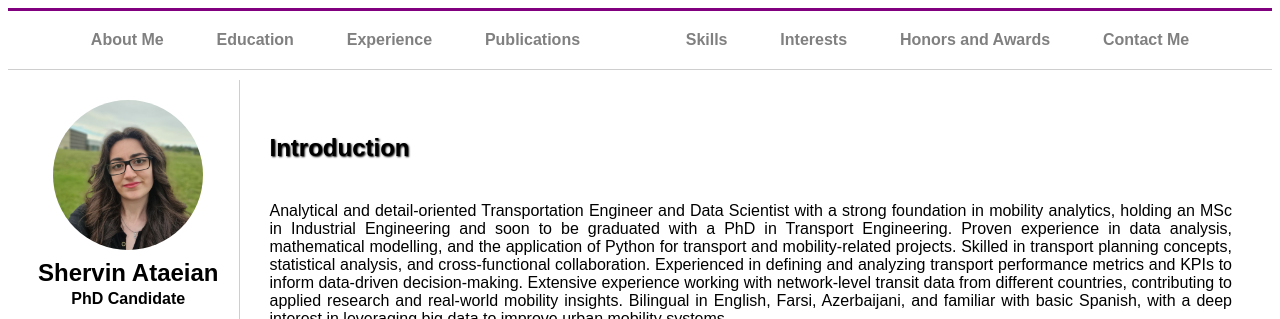
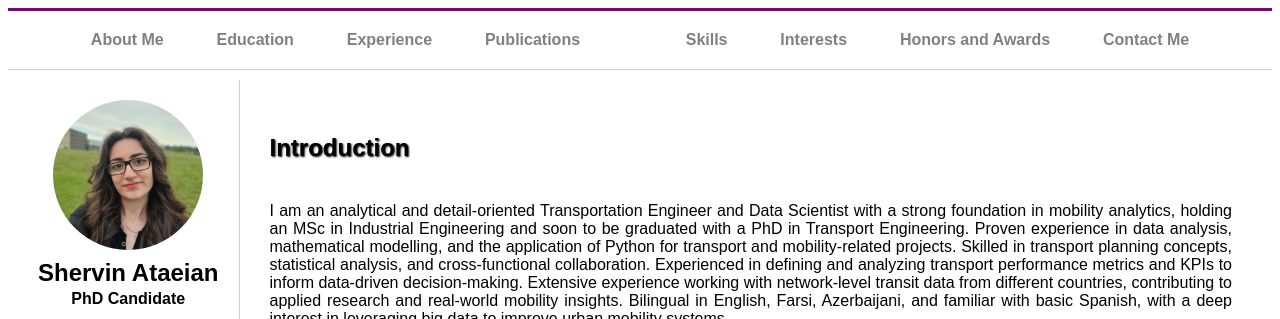
Before and after one commit to ShervinAtaeian/shervinataeian.github.io, a plain HTML site: page index.html in a window 1280 px wide. Shown: the top 319 px of the page. Drawn offline with Linux system fonts and the light colour scheme.

Commit message:
forgot something

```diff
--- a/index.html
+++ b/index.html
@@ -83,7 +83,7 @@
 
             <div id="intro">
                 <p>
-                    Analytical and detail-oriented Transportation Engineer and Data Scientist with a strong foundation in mobility analytics, holding an MSc in Industrial Engineering and soon to be graduated with a PhD in Transport Engineering. Proven experience in data analysis, mathematical modelling, and the application of Python for transport and mobility-related projects. Skilled in transport planning concepts, statistical analysis, and cross-functional collaboration. Experienced in defining and analyzing transport performance metrics and KPIs to inform data-driven decision-making. Extensive experience working with network-level transit data from different countries, contributing to applied research and real-world mobility insights. Bilingual in English, Farsi, Azerbaijani, and familiar with basic Spanish, with a deep interest in leveraging big data to improve urban mobility systems.
+                    I am an analytical and detail-oriented Transportation Engineer and Data Scientist with a strong foundation in mobility analytics, holding an MSc in Industrial Engineering and soon to be graduated with a PhD in Transport Engineering. Proven experience in data analysis, mathematical modelling, and the application of Python for transport and mobility-related projects. Skilled in transport planning concepts, statistical analysis, and cross-functional collaboration. Experienced in defining and analyzing transport performance metrics and KPIs to inform data-driven decision-making. Extensive experience working with network-level transit data from different countries, contributing to applied research and real-world mobility insights. Bilingual in English, Farsi, Azerbaijani, and familiar with basic Spanish, with a deep interest in leveraging big data to improve urban mobility systems.
                 </p>
 
                 <p>
```
